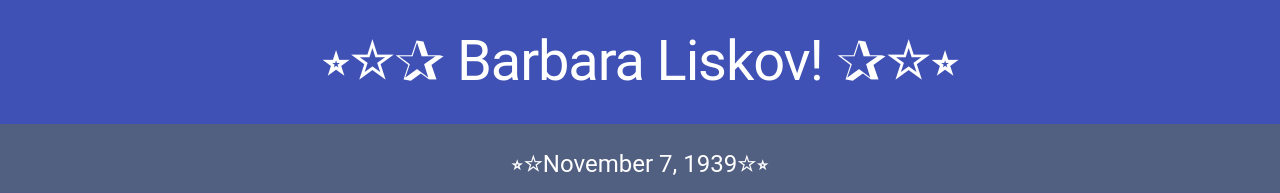
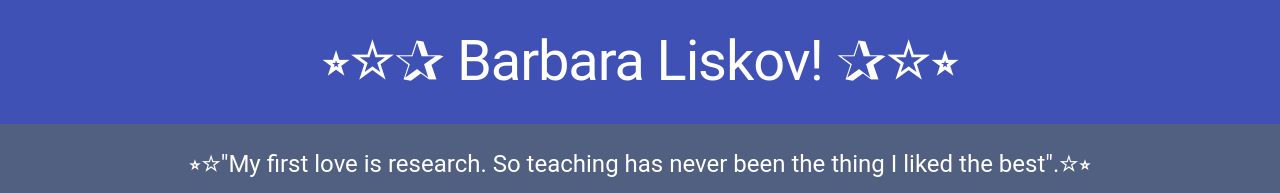
Before and after one commit to ashley-monaghan/ICS20---Unit-1-Assignment-1--HTML-CSS, a plain HTML site: page index.html in a window 1280 px wide. Shown: the top 193 px of the page. Drawn offline with nearby package versions, Linux system fonts and the light colour scheme.

Commit message:
Deleted extra spacing,
Quote

```diff
--- a/index.html
+++ b/index.html
@@ -6,7 +6,7 @@
     <meta name="description" content="My first assignment" />
     <meta name="keywords" content="mths, ics2o" />
     <meta name="author" content="Mr. Coxall" />
-    <meta name="viewport" content="width=device-width, initial-  scale=1.0" />
+    <meta name="viewport" content="width=device-width, initial-scale=1.0" />
     <link rel="stylesheet" href="./css/style.css" />
     <link
       rel="stylesheet"
@@ -28,7 +28,7 @@
               <h1>⭒☆✰ Barbara Liskov! ✰☆⭒</h1>
           </header>
         </div>
-          <h4>⭒☆November 7, 1939☆⭒</h4>
+          <h4>⭒☆"My first love is research. So teaching has never been the thing I liked the best".☆⭒</h4>
           <img class="myImage" src="./images/myImage.jpg" alt="Barbra Liskov">
 
         <div>
```
